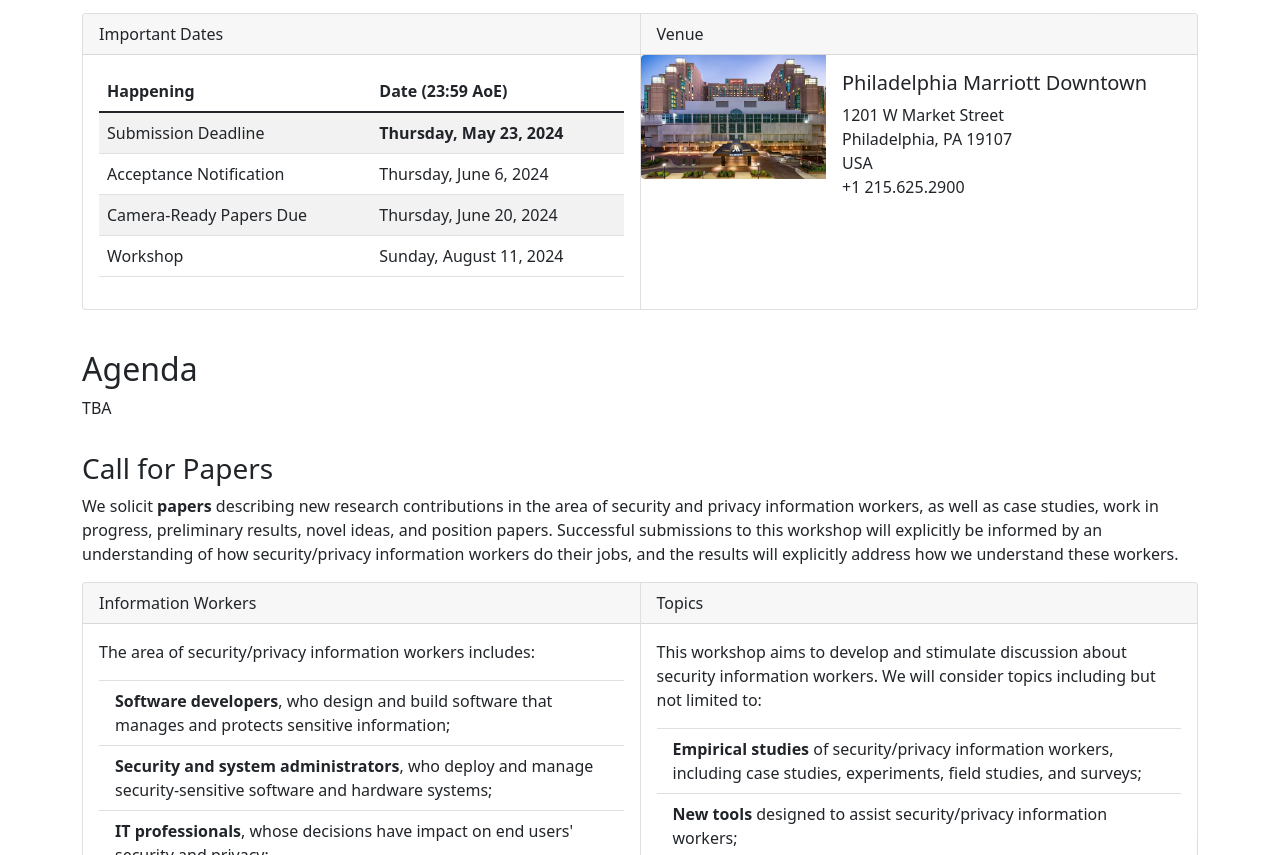
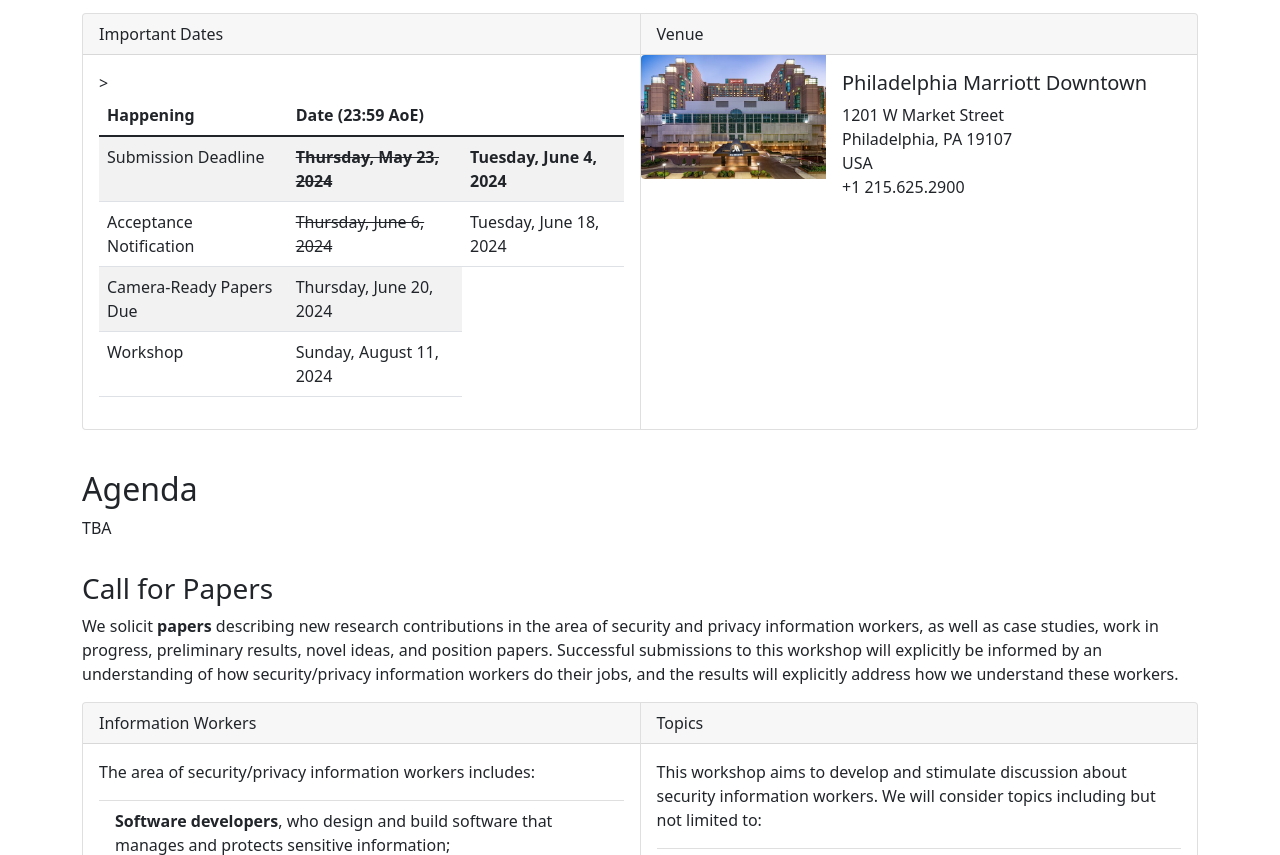
Before and after one commit to security-information-workers/security-information-workers.github.io, a plain HTML site: page index.html in a window 1280 px wide. Shown: the part 967-1822 px from the top of the page. Drawn offline with Linux system fonts and the light colour scheme.

Commit message:
Updating dates

```diff
--- a/index.html
+++ b/index.html
@@ -114,10 +114,10 @@ challenges, and future directions in security information workers research.
 	</thead>
 	<tbody>
 	<tr>
-		<td>Submission Deadline</td><td><b>Thursday, May 23, 2024</b></td>
+		<td>Submission Deadline</td><td><b><s>Thursday, May 23, 2024</s></b></td><td><b>Tuesday, June 4, 2024</b></td>>
 	</tr>
 	<tr>
-		<td>Acceptance Notification</td><td>Thursday, June 6, 2024</td>
+		<td>Acceptance Notification</td><td><s>Thursday, June 6, 2024</s></td><td>Tuesday, June 18, 2024</td>
 	</tr>
 	<tr>
 		<td>Camera-Ready Papers Due</td><td>Thursday, June 20, 2024</td>
```
